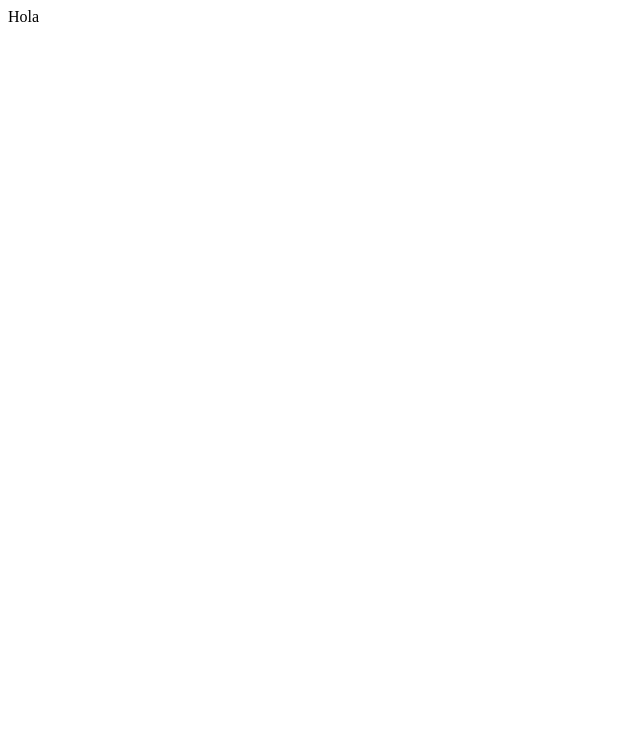
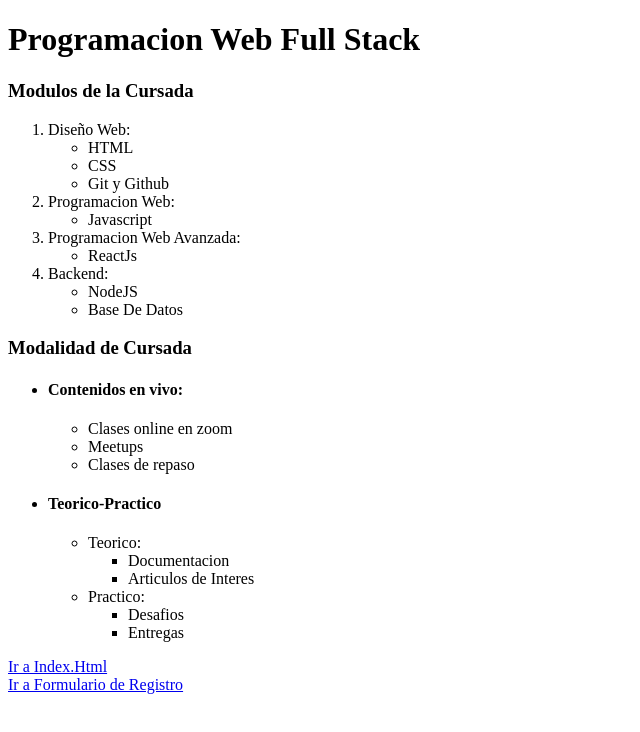
Before and after one commit to GM89-Coder/Entregable1, a plain HTML site: page Programacion web full stack.html in a window 1280 px wide. Shown: the whole page, without its empty margins (0-640 px from the left). Drawn offline with Linux system fonts and the light colour scheme.

Commit message:
Finalizando entrega

```diff
--- a/Programacion web full stack.html
+++ b/Programacion web full stack.html
@@ -8,7 +8,71 @@
 </head>
 
 <body>
-    Hola
+    <header>
+        <h1>Programacion Web Full Stack</h1>
+    </header>
+    <section>
+        <h3>Modulos de la Cursada</h3>
+        <ol>
+            <li>Diseño Web:
+                <ul>
+                    <li>HTML</li>
+                    <li>CSS</li>
+                    <li>Git y Github</li>
+                </ul>
+            </li>
+            <li>Programacion Web:
+                <ul>
+                    <li>Javascript</li>
+                </ul>
+            </li>
+            <li>Programacion Web Avanzada:
+                <ul>
+                    <li>ReactJs</li>
+                </ul>
+            </li>
+            <li>Backend:
+                <ul>
+                    <li>NodeJS</li>
+                    <li>Base De Datos</li>
+                </ul>
+            </li>
+        </ol>
+    </section>
+    <section>
+        <h3>Modalidad de Cursada</h3>
+        <ul>
+            <li>
+                <h4>Contenidos en vivo:</h4>
+                <ul>
+                    <li>Clases online en zoom</li>
+                    <li>Meetups</li>
+                    <li>Clases de repaso</li>
+                </ul>
+            </li>
+            <li>
+                <h4> Teorico-Practico</h4>
+                <ul>
+                    <li>Teorico:
+                        <ul>
+                            <li>Documentacion</li>
+                            <li>Articulos de Interes</li>
+                        </ul>
+                    </li>
+                    <li>Practico:
+                        <ul>
+                            <li>Desafios</li>
+                            <li>Entregas</li>
+                        </ul>
+                    </li>
+                </ul>
+            </li>
+        </ul>
+    </section>
+    <nav>
+        <a href="Index.html">Ir a Index.Html</a> <br>
+        <a href="Formulario de Registro.html">Ir a Formulario de Registro</a>
+    </nav>
 </body>
 
 </html>
```
Also changed, not shown: Formulario de Registro.html (+36 -1 lines), index.html (+11 -11 lines).
